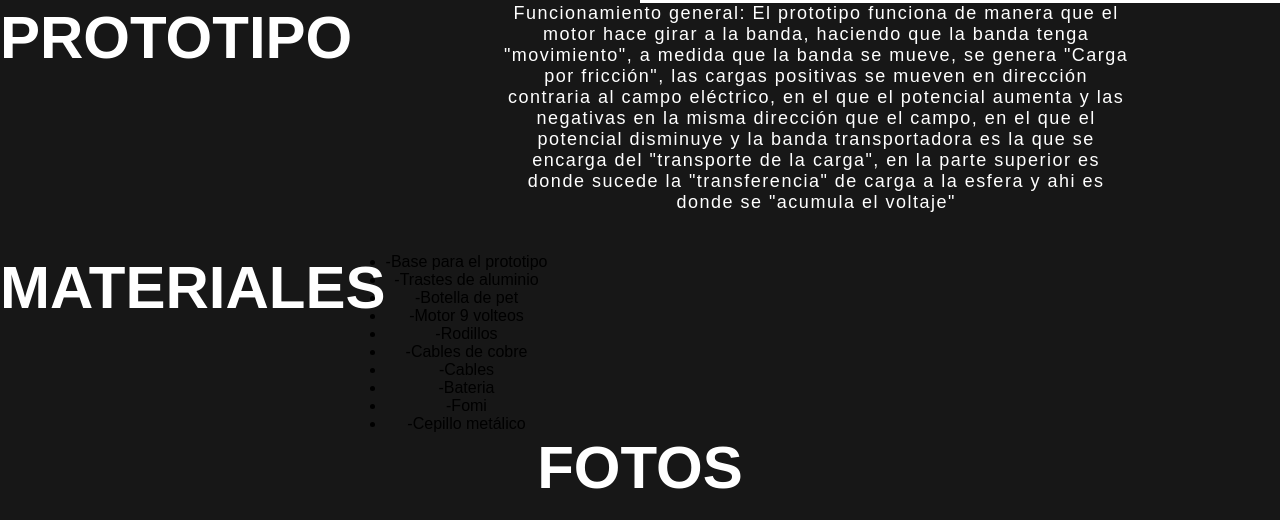
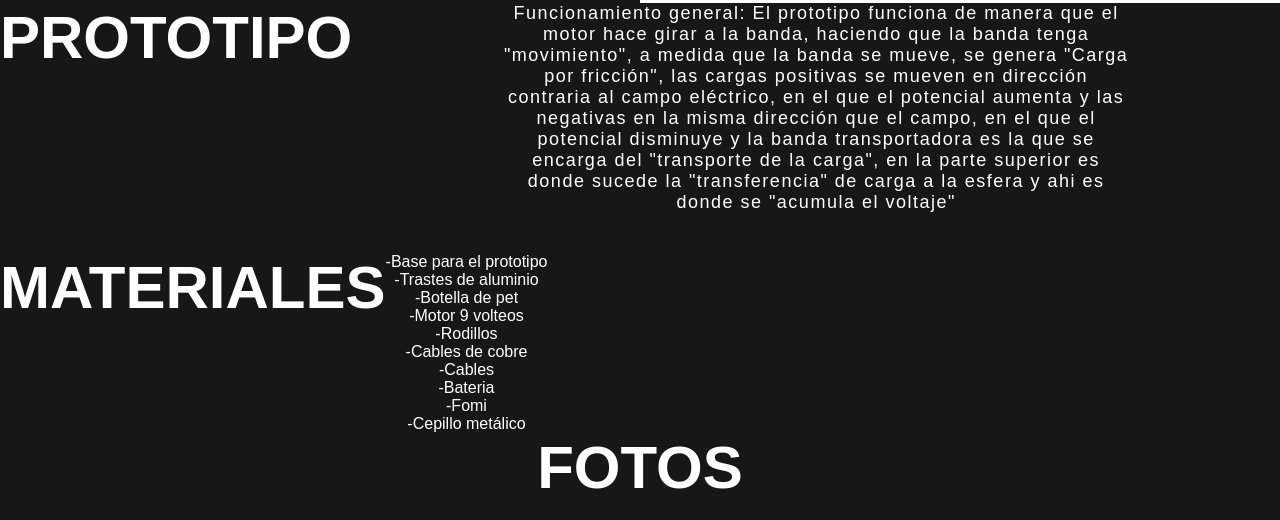
Before and after one commit to grvgorioo/Fisi, a plain HTML site: page index.html in a window 1280 px wide. Shown: the part 1378-1898 px from the top of the page. Drawn offline with Linux system fonts and the light colour scheme.

Commit message:
Update sti.css

```diff
--- a/sti.css
+++ b/sti.css
@@ -128,7 +128,7 @@ p{
 .prototipo{
     letter-spacing: 1.5px;
 }
-.bloque1 ul li{
+ul li{
     color: white;
     text-align: center;
     list-style: none;
```
